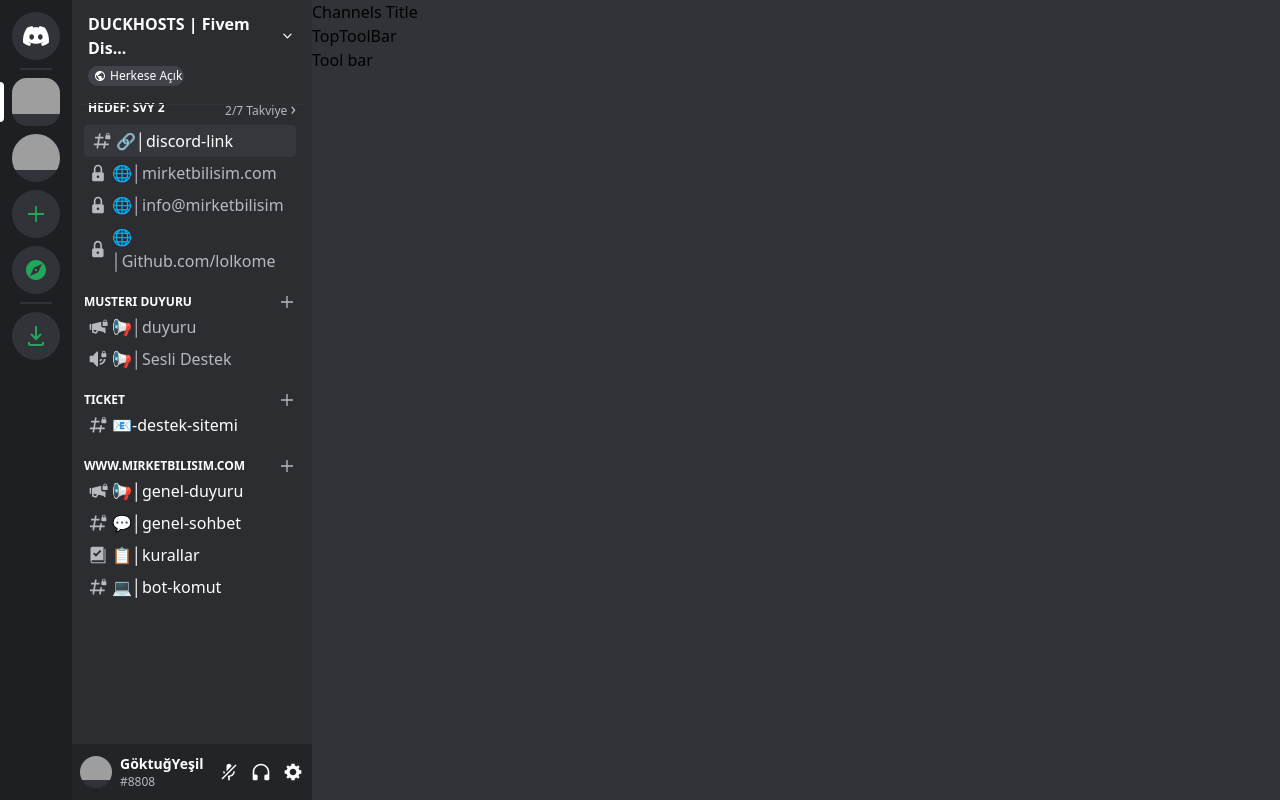
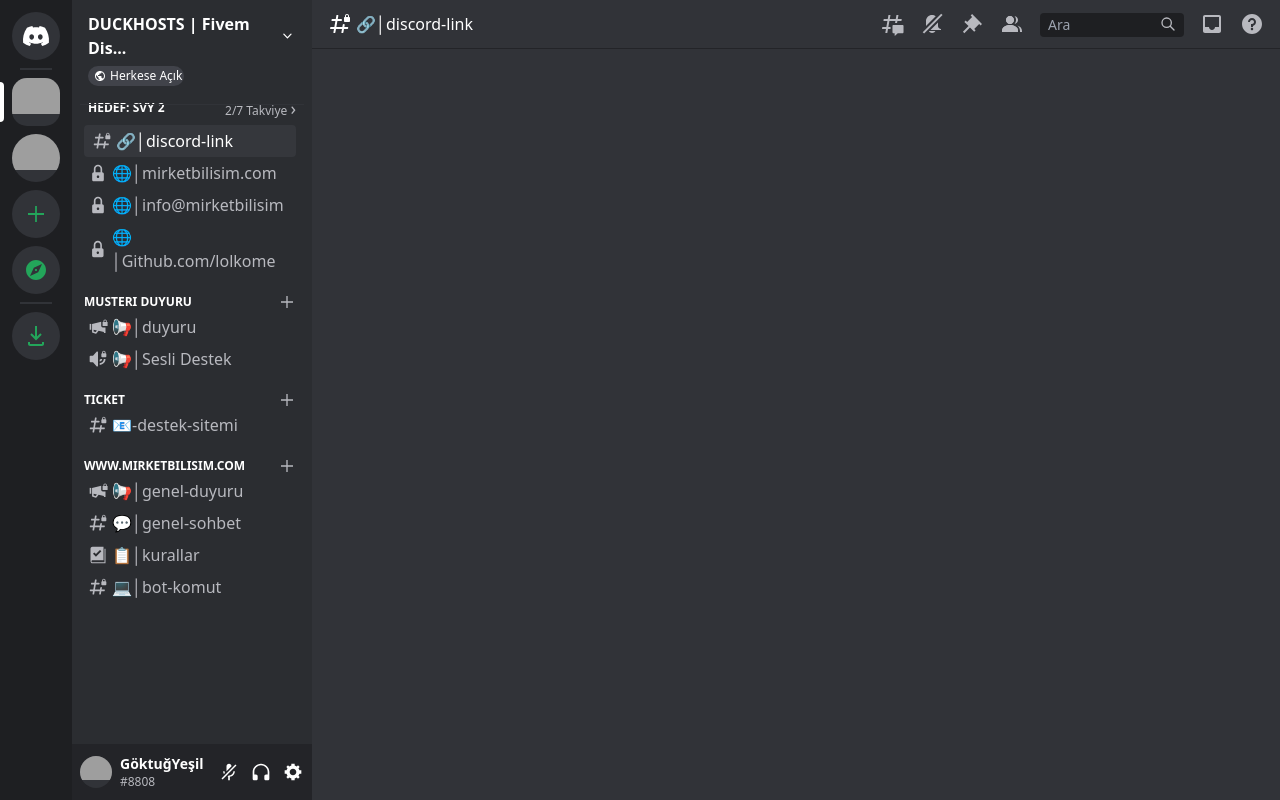
Before and after one commit to GoktugYesi/Discord-react-web-clone, a React (Create React App) app: page / in a window 1280 px wide. Built offline with nearby package versions, Linux system fonts and the light colour scheme; grey boxes are pictures that could not be loaded.

Commit message:
Topbar component completed

```diff
--- a/src/App.js
+++ b/src/App.js
@@ -1,5 +1,5 @@
 import Sidebar from './components/Sidebar';
-import Topbar from './components/Topbar'
+import Chat from './components/Chat'
 
 import './styles/style.css';
 
@@ -7,7 +7,7 @@
   return (
     <div className='wrapper'>
       <Sidebar />
-      <Topbar />
+      <Chat />
     </div>
   );
 }
--- a/src/components/Chat.js
+++ b/src/components/Chat.js
@@ -1,7 +1,9 @@
+import Topbar from './Topbar'
+
 function Chat() {
     return (
-        <div>
-
+        <div className='w-full'>
+            <Topbar />
         </div>
     )
 }
--- a/src/components/Icon.js
+++ b/src/components/Icon.js
@@ -116,6 +116,50 @@
     )
 }
 
+const SubtitleIcon = ({ width, height }) => {
+    return (
+        <svg x="0" y="0" class="icon-2xnN2Y" aria-hidden="true" role="img" width={width} height={height} viewBox="0 0 24 24" fill="none"><path fill="currentColor" d="M5.43309 21C5.35842 21 5.30189 20.9325 5.31494 20.859L5.99991 17H2.14274C2.06819 17 2.01168 16.9327 2.02453 16.8593L2.33253 15.0993C2.34258 15.0419 2.39244 15 2.45074 15H6.34991L7.40991 9H3.55274C3.47819 9 3.42168 8.93274 3.43453 8.85931L3.74253 7.09931C3.75258 7.04189 3.80244 7 3.86074 7H7.75991L8.45234 3.09903C8.46251 3.04174 8.51231 3 8.57049 3H10.3267C10.4014 3 10.4579 3.06746 10.4449 3.14097L9.75991 7H15.7599L16.4523 3.09903C16.4625 3.04174 16.5123 3 16.5705 3H18.3267C18.4014 3 18.4579 3.06746 18.4449 3.14097L17.7599 7H21.6171C21.6916 7 21.7481 7.06725 21.7353 7.14069L21.4273 8.90069C21.4172 8.95811 21.3674 9 21.3091 9H17.4099L17.0495 11.04H15.05L15.4104 9H9.41035L8.35035 15H10.5599V17H7.99991L7.30749 20.901C7.29732 20.9583 7.24752 21 7.18934 21H5.43309Z"></path><path fill="currentColor" d="M13.4399 12.96C12.9097 12.96 12.4799 13.3898 12.4799 13.92V20.2213C12.4799 20.7515 12.9097 21.1813 13.4399 21.1813H14.3999C14.5325 21.1813 14.6399 21.2887 14.6399 21.4213V23.4597C14.6399 23.6677 14.8865 23.7773 15.0408 23.6378L17.4858 21.4289C17.6622 21.2695 17.8916 21.1813 18.1294 21.1813H22.5599C23.0901 21.1813 23.5199 20.7515 23.5199 20.2213V13.92C23.5199 13.3898 23.0901 12.96 22.5599 12.96H13.4399Z"></path></svg>
+    )
+}
+
+const NotificationIcon = ({ width, height }) => {
+    return (
+        <svg x="0" y="0" class="icon-2xnN2Y" aria-hidden="true" role="img" width={width} height={height} viewBox="0 0 24 24"><path fill="currentColor" d="M21.178 1.70703L22.592 3.12103L4.12103 21.593L2.70703 20.178L21.178 1.70703Z"></path><path fill="currentColor" d="M18 10.5283L10.5287 18H21V17C19.344 17 18 15.657 18 14V10.5283Z"></path><path fill="currentColor" d="M8.957 19.5718L9.52877 19H15.4449C14.7519 20.19 13.4759 21 11.9999 21C10.7748 21 9.68752 20.442 8.957 19.5718Z"></path><path fill="currentColor" d="M12 3C13.417 3 14.71 3.5 15.734 4.321L5.99805 14.058C5.99805 14.0479 5.99856 14.038 5.99907 14.0283C5.99956 14.0188 6.00005 14.0094 6.00005 14V9C6.00005 5.686 8.68605 3 12 3Z"></path></svg>
+    )
+}
+
+const FixedIcon = ({ width, height }) => {
+    return (
+        <svg x="0" y="0" class="icon-2xnN2Y" aria-hidden="true" role="img" width={width} height={height} viewBox="0 0 24 24"><path fill="currentColor" d="M22 12L12.101 2.10101L10.686 3.51401L12.101 4.92901L7.15096 9.87801V9.88001L5.73596 8.46501L4.32196 9.88001L8.56496 14.122L2.90796 19.778L4.32196 21.192L9.97896 15.536L14.222 19.778L15.636 18.364L14.222 16.95L19.171 12H19.172L20.586 13.414L22 12Z"></path></svg>
+    )
+}
+
+const UsersIcon = ({ width, height }) => {
+    return (
+        <svg x="0" y="0" class="icon-2xnN2Y" aria-hidden="true" role="img" width={width} height={height} viewBox="0 0 24 24"><path fill="currentColor" fill-rule="evenodd" clip-rule="evenodd" d="M14 8.00598C14 10.211 12.206 12.006 10 12.006C7.795 12.006 6 10.211 6 8.00598C6 5.80098 7.794 4.00598 10 4.00598C12.206 4.00598 14 5.80098 14 8.00598ZM2 19.006C2 15.473 5.29 13.006 10 13.006C14.711 13.006 18 15.473 18 19.006V20.006H2V19.006Z"></path><path fill="currentColor" fill-rule="evenodd" clip-rule="evenodd" d="M14 8.00598C14 10.211 12.206 12.006 10 12.006C7.795 12.006 6 10.211 6 8.00598C6 5.80098 7.794 4.00598 10 4.00598C12.206 4.00598 14 5.80098 14 8.00598ZM2 19.006C2 15.473 5.29 13.006 10 13.006C14.711 13.006 18 15.473 18 19.006V20.006H2V19.006Z"></path><path fill="currentColor" d="M20.0001 20.006H22.0001V19.006C22.0001 16.4433 20.2697 14.4415 17.5213 13.5352C19.0621 14.9127 20.0001 16.8059 20.0001 19.006V20.006Z"></path><path fill="currentColor" d="M14.8834 11.9077C16.6657 11.5044 18.0001 9.9077 18.0001 8.00598C18.0001 5.96916 16.4693 4.28218 14.4971 4.0367C15.4322 5.09511 16.0001 6.48524 16.0001 8.00598C16.0001 9.44888 15.4889 10.7742 14.6378 11.8102C14.7203 11.8418 14.8022 11.8743 14.8834 11.9077Z"></path></svg>
+    )
+}
+
+const SearchIcon = ({ width, height }) => {
+    return (
+        <svg xmlns="http://www.w3.org/2000/svg" width={width} height={height} fill="none" viewBox="0 0 24 24" stroke="currentColor">
+            <path strokeLinecap="round" strokeLinejoin="round" strokeWidth={2} d="M21 21l-6-6m2-5a7 7 0 11-14 0 7 7 0 0114 0z"/>
+        </svg>
+    )
+}
+
+const PostIcon = ({ width, height }) => {
+    return (
+        <svg x="0" y="0" class="icon-2xnN2Y" aria-hidden="true" role="img" width={width} height={height} viewBox="0 0 24 24" fill="none"><path d="M19 3H4.99C3.88 3 3.01 3.89 3.01 5L3 19C3 20.1 3.88 21 4.99 21H19C20.1 21 21 20.1 21 19V5C21 3.89 20.1 3 19 3ZM19 15H15C15 16.66 13.65 18 12 18C10.35 18 9 16.66 9 15H4.99V5H19V15Z" fill="currentColor"></path></svg>
+    )
+}
+
+const helpIcon = ({ width, height }) => {
+    return (
+        <svg x="0" y="0" class="icon-2xnN2Y" aria-hidden="true" role="img" width="24" height="24" viewBox="0 0 24 24"><path fill="currentColor" d="M12 2C6.486 2 2 6.487 2 12C2 17.515 6.486 22 12 22C17.514 22 22 17.515 22 12C22 6.487 17.514 2 12 2ZM12 18.25C11.31 18.25 10.75 17.691 10.75 17C10.75 16.31 11.31 15.75 12 15.75C12.69 15.75 13.25 16.31 13.25 17C13.25 17.691 12.69 18.25 12 18.25ZM13 13.875V15H11V12H12C13.104 12 14 11.103 14 10C14 8.896 13.104 8 12 8C10.896 8 10 8.896 10 10H8C8 7.795 9.795 6 12 6C14.205 6 16 7.795 16 10C16 11.861 14.723 13.429 13 13.875Z"></path></svg>
+    )
+}
+
 
 const Icon = ({ name, width, height }) => {
     const icons = {
@@ -136,6 +180,13 @@
         micIcon: MicIcon,
         headphoneIcon: HeadphoneIcon,
         settingsIcon: SettingsIcon,
+        subtitleIcon: SubtitleIcon,
+        notificationIcon: NotificationIcon,
+        fixedIcon: FixedIcon,
+        usersIcon: UsersIcon,
+        searchIcon: SearchIcon,
+        postIcon: PostIcon,
+        helpIcon: helpIcon
     }
 
     const Component = icons[name]
--- a/src/components/Topbar.js
+++ b/src/components/Topbar.js
@@ -4,9 +4,13 @@
 function Topbar() {
     return (
         <div>
-            <ChannelTitle />
-            <TopToolBar />
-            Tool bar
+            <div className='flex justify-between items-center bg-discord-blurple px-2 w-full h-12'>
+                <ChannelTitle />
+                <TopToolBar />
+            </div>
+            <div className="w-full flex justify-center ">
+                <div className="border-t-[1px] border-profileBG w-full "></div>
+            </div>
         </div>
     )
 }
--- a/src/components/sidebars/Channels.js
+++ b/src/components/sidebars/Channels.js
@@ -61,7 +61,7 @@
                 </div>
                 <div className="flex items-center p-1">
                     <Icon name="metinIcon" width={20} height={20} className="text-channelIcon"/>
-                    <span className="text-s text-white pl-1">📧-destek-sitemi</span>
+                    <span className="text-s text-link pl-1">📧-destek-sitemi</span>
                 </div>
 
                 <div className="flex justify-between items-center mt-4  ">
@@ -71,19 +71,19 @@
 
                 <div className="flex items-center p-1">
                     <Icon name="announcementsIcon" width={20} height={20} className="text-channelIcon"/>
-                    <span className="text-s text-white pl-1">📢│genel-duyuru</span>
+                    <span className="text-s text-link pl-1">📢│genel-duyuru</span>
                 </div>
                 <div className="flex items-center p-1">
                     <Icon name="metinIcon" width={20} height={20} className="text-channelIcon"/>
-                    <span className="text-s text-white pl-1">💬│genel-sohbet</span>
+                    <span className="text-s text-link pl-1">💬│genel-sohbet</span>
                 </div>
                 <div className="flex items-center p-1">
                     <Icon name="rullerIcon" width={20} height={20} className="text-channelIcon"/>
-                    <span className="text-s text-white pl-1">📋│kurallar</span>
+                    <span className="text-s text-link pl-1">📋│kurallar</span>
                 </div>
                 <div className="flex items-center p-1">
                     <Icon name="metinIcon" width={20} height={20} className="text-channelIcon"/>
-                    <span className="text-s text-white pl-1">💻│bot-komut</span>
+                    <span className="text-s text-link pl-1">💻│bot-komut</span>
                 </div>
             </div>
 
--- a/src/components/topbars/ChannelTitle.js
+++ b/src/components/topbars/ChannelTitle.js
@@ -1,7 +1,12 @@
+import { Icon } from '../Icon'
+
 function ChannelsTitle() {
     return (
         <div>
-            Channels Title
+            <div className="flex items-center pl-2 rounded text-white">
+                <Icon name="metinIcon" width={24} height={24} className=""/>
+                <span className="text-s pl-1 font-medium">🔗│di̇scord-li̇nk</span>
+            </div>
         </div>
     )
 }
--- a/src/components/topbars/TopToolBar.js
+++ b/src/components/topbars/TopToolBar.js
@@ -1,7 +1,39 @@
+import { Icon } from '../Icon'
+
 function TopToolBar() {
     return (
-        <div>
-            TopToolBar
+        <div className='text-link flex'>
+            <div className='flex items-center w-10'>
+                <Icon name="subtitleIcon" width={24} height={24} />
+            </div>
+            <div className='flex items-center w-10'>
+                <Icon name="notificationIcon" width={24} height={24} />
+            </div>
+            <div className='flex items-center w-10'>
+                <Icon name="fixedIcon" width={24} height={24} />
+            </div>
+            <div className='flex items-center w-10'>
+                <Icon name="usersIcon" width={24} height={24} />
+            </div>
+
+
+                <form className="max-w-sm">
+                    <div className="relative">
+                        <div className="absolute top-0 bottom-0 w-4 h-4 my-auto right-2">
+                            <Icon name="searchIcon" width={16} height={16} />
+                        </div>
+                        <input type="text" placeholder="Ara" className="w-36 h-5 py-3 pl-2 text-sm text-white rounded outline-none bg-dcdarkbg focus:w-60"  />
+                    </div>
+                </form>
+
+
+            <div className='flex items-center w-10 ml-4'>
+                <Icon name="postIcon" width={24} height={24} />
+            </div>
+
+            <div className='flex items-center w-8'>
+                <Icon name="helpIcon" width={24} height={24} />
+            </div>
         </div>
     )
 }
--- a/src/styles/style.css
+++ b/src/styles/style.css
@@ -587,16 +587,49 @@
   position: relative;
 }
 
+.bottom-0 {
+  bottom: 0px;
+}
+
 .left-0 {
   left: 0px;
 }
 
-.bottom-0 {
-  bottom: 0px;
+.left-3 {
+  left: 0.75rem;
+}
+
+.top-0 {
+  top: 0px;
+}
+
+.right-3 {
+  right: 0.75rem;
+}
+
+.right-4 {
+  right: 1rem;
+}
+
+.right-2 {
+  right: 0.5rem;
+}
+
+.my-auto {
+  margin-top: auto;
+  margin-bottom: auto;
 }
 
 .mb-2 {
   margin-bottom: 0.5rem;
+}
+
+.ml-1 {
+  margin-left: 0.25rem;
+}
+
+.ml-3 {
+  margin-left: 0.75rem;
 }
 
 .ml-\[-4px\] {
@@ -619,44 +652,24 @@
   margin-top: 0.5rem;
 }
 
+.mt-4 {
+  margin-top: 1rem;
+}
+
 .mt-5 {
   margin-top: 1.25rem;
 }
 
-.mt-3 {
-  margin-top: 0.75rem;
-}
-
-.mt-4 {
-  margin-top: 1rem;
-}
-
-.mr-3 {
-  margin-right: 0.75rem;
-}
-
-.ml-3 {
-  margin-left: 0.75rem;
+.ml-10 {
+  margin-left: 2.5rem;
 }
 
 .ml-5 {
   margin-left: 1.25rem;
 }
 
-.mb-\[1px\] {
-  margin-bottom: 1px;
-}
-
-.ml-1 {
-  margin-left: 0.25rem;
-}
-
-.ml-2 {
-  margin-left: 0.5rem;
-}
-
-.ml-6 {
-  margin-left: 1.5rem;
+.ml-4 {
+  margin-left: 1rem;
 }
 
 .flex {
@@ -671,8 +684,16 @@
   height: 3rem;
 }
 
+.h-14 {
+  height: 3.5rem;
+}
+
 .h-5 {
   height: 1.25rem;
+}
+
+.h-8 {
+  height: 2rem;
 }
 
 .h-\[34\] {
@@ -683,16 +704,16 @@
   height: 100%;
 }
 
-.h-14 {
-  height: 3.5rem;
+.h-6 {
+  height: 1.5rem;
 }
 
-.h-8 {
-  height: 2rem;
+.h-2 {
+  height: 0.5rem;
 }
 
-.h-3 {
-  height: 0.75rem;
+.h-4 {
+  height: 1rem;
 }
 
 .w-12 {
@@ -731,6 +752,46 @@
   width: 0.75rem;
 }
 
+.w-10 {
+  width: 2.5rem;
+}
+
+.w-20 {
+  width: 5rem;
+}
+
+.w-7 {
+  width: 1.75rem;
+}
+
+.w-6 {
+  width: 1.5rem;
+}
+
+.w-5 {
+  width: 1.25rem;
+}
+
+.w-4 {
+  width: 1rem;
+}
+
+.w-16 {
+  width: 4rem;
+}
+
+.w-32 {
+  width: 8rem;
+}
+
+.w-36 {
+  width: 9rem;
+}
+
+.max-w-sm {
+  max-width: 24rem;
+}
+
 .flex-col {
   flex-direction: column;
 }
@@ -763,9 +824,17 @@
   border-radius: 9999px;
 }
 
+.rounded-md {
+  border-radius: 0.375rem;
+}
+
 .rounded-r {
   border-top-right-radius: 0.25rem;
   border-bottom-right-radius: 0.25rem;
+}
+
+.border {
+  border-width: 1px;
 }
 
 .border-t-2 {
@@ -779,6 +848,16 @@
 .border-backdrop {
   --tw-border-opacity: 1;
   border-color: rgb(49 51 56 / var(--tw-border-opacity));
+}
+
+.border-white {
+  --tw-border-opacity: 1;
+  border-color: rgb(255 255 255 / var(--tw-border-opacity));
+}
+
+.border-profileBG {
+  --tw-border-opacity: 1;
+  border-color: rgb(35 36 40 / var(--tw-border-opacity));
 }
 
 .bg-activeBG {
@@ -806,24 +885,19 @@
   background-color: rgb(30 31 34 / var(--tw-bg-opacity));
 }
 
+.bg-profileBG {
+  --tw-bg-opacity: 1;
+  background-color: rgb(35 36 40 / var(--tw-bg-opacity));
+}
+
 .bg-white {
   --tw-bg-opacity: 1;
   background-color: rgb(255 255 255 / var(--tw-bg-opacity));
 }
 
-.bg-gray-200 {
+.bg-gray-50 {
   --tw-bg-opacity: 1;
-  background-color: rgb(229 231 235 / var(--tw-bg-opacity));
-}
-
-.bg-profileBG {
-  --tw-bg-opacity: 1;
-  background-color: rgb(35 36 40 / var(--tw-bg-opacity));
-}
-
-.bg-discordGreen {
-  --tw-bg-opacity: 1;
-  background-color: rgb(35 165 90 / var(--tw-bg-opacity));
+  background-color: rgb(249 250 251 / var(--tw-bg-opacity));
 }
 
 .object-cover {
@@ -834,6 +908,15 @@
   padding: 0.25rem;
 }
 
+.p-2 {
+  padding: 0.5rem;
+}
+
+.px-2 {
+  padding-left: 0.5rem;
+  padding-right: 0.5rem;
+}
+
 .px-4 {
   padding-left: 1rem;
   padding-right: 1rem;
@@ -842,16 +925,6 @@
 .py-3 {
   padding-top: 0.75rem;
   padding-bottom: 0.75rem;
-}
-
-.py-4 {
-  padding-top: 1rem;
-  padding-bottom: 1rem;
-}
-
-.px-2 {
-  padding-left: 0.5rem;
-  padding-right: 0.5rem;
 }
 
 .pl-1 {
@@ -874,36 +947,12 @@
   padding-top: 0.75rem;
 }
 
-.pl-5 {
-  padding-left: 1.25rem;
+.pl-12 {
+  padding-left: 3rem;
 }
 
-.pt-4 {
-  padding-top: 1rem;
-}
-
-.pt-6 {
-  padding-top: 1.5rem;
-}
-
-.pr-1 {
-  padding-right: 0.25rem;
-}
-
-.pr-1\.5 {
-  padding-right: 0.375rem;
-}
-
-.pr-7 {
-  padding-right: 1.75rem;
-}
-
-.pr-14 {
-  padding-right: 3.5rem;
-}
-
-.text-center {
-  text-align: center;
+.pr-4 {
+  padding-right: 1rem;
 }
 
 .text-lg {
@@ -911,14 +960,14 @@
   line-height: 1.75rem;
 }
 
+.text-sm {
+  font-size: 0.875rem;
+  line-height: 1.25rem;
+}
+
 .text-xs {
   font-size: 0.75rem;
   line-height: 1rem;
-}
-
-.text-sm {
-  font-size: 0.875rem;
-  line-height: 1.25rem;
 }
 
 .font-bold {
@@ -931,6 +980,11 @@
 
 .font-medium {
   font-weight: 500;
+}
+
+.text-channelIcon {
+  --tw-text-opacity: 1;
+  color: rgb(130 133 143 / var(--tw-text-opacity));
 }
 
 .text-discordGreen {
@@ -948,19 +1002,19 @@
   color: rgb(255 255 255 / var(--tw-text-opacity));
 }
 
-.text-channelIcon {
+.text-gray-400 {
   --tw-text-opacity: 1;
-  color: rgb(130 133 143 / var(--tw-text-opacity));
-}
-
-.text-green-500 {
-  --tw-text-opacity: 1;
-  color: rgb(34 197 94 / var(--tw-text-opacity));
+  color: rgb(156 163 175 / var(--tw-text-opacity));
 }
 
 .text-gray-500 {
   --tw-text-opacity: 1;
   color: rgb(107 114 128 / var(--tw-text-opacity));
+}
+
+.outline-none {
+  outline: 2px solid transparent;
+  outline-offset: 2px;
 }
 
 .hover\:rounded-\[15px\]:hover {
@@ -981,3 +1035,17 @@
   --tw-text-opacity: 1;
   color: rgb(255 255 255 / var(--tw-text-opacity));
 }
+
+.focus\:w-60:focus {
+  width: 15rem;
+}
+
+.focus\:border-indigo-600:focus {
+  --tw-border-opacity: 1;
+  border-color: rgb(79 70 229 / var(--tw-border-opacity));
+}
+
+.focus\:bg-white:focus {
+  --tw-bg-opacity: 1;
+  background-color: rgb(255 255 255 / var(--tw-bg-opacity));
+}
```
